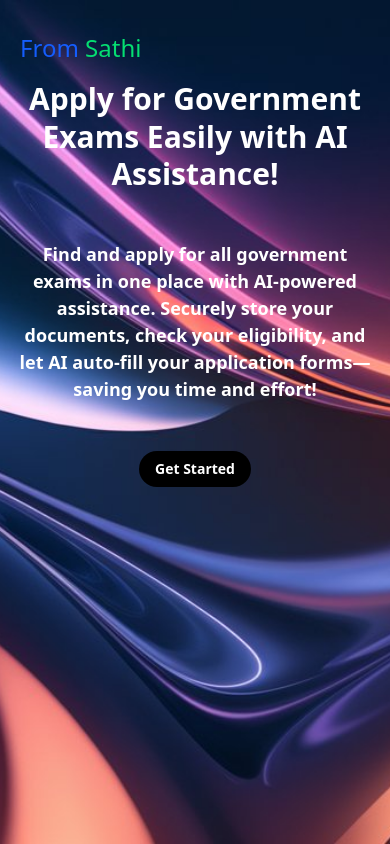
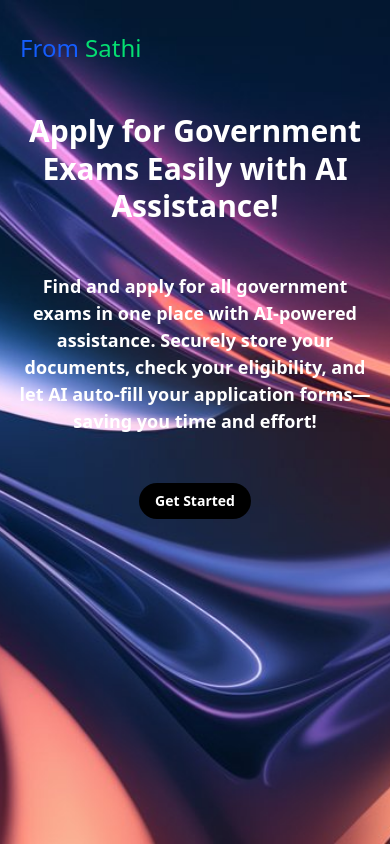
Before and after one commit to AbhayGhorela/form-sathi, a React (Vite) app: page / in a window 390 px wide. Built offline with nearby package versions, Linux system fonts and the light colour scheme.

Commit message:
fixes some issues

```diff
--- a/src/pages/Home.jsx
+++ b/src/pages/Home.jsx
@@ -5,9 +5,8 @@ function Home() {
       <main>
         <div className="heroSection bg-[url(./assets/heroSection.jpg)] w-full min-h-screen bg-center bg-no-repeat bg-cover text-center">
           <h1
-            className=" text-white font-bold text-3xl md:text-4xl lg:text-5xl pt-20 md:pt-40 xl:pt-60
- px-4 md:px-8 lg:px-16 xl:px-32 leading-tight md:leading-relaxed lg:leading-loose xl:leading-14 "
-          >
+            className=" text-white font-bold text-3xl md:text-4xl lg:text-5xl pt-28 md:pt-40 xl:pt-60
+ px-4 md:px-8 lg:px-16 xl:px-32 leading-tight md:leading-relaxed lg:leading-loose xl:leading-14 ">
             Apply for Government Exams Easily with AI Assistance!
           </h1>
           <p
```
